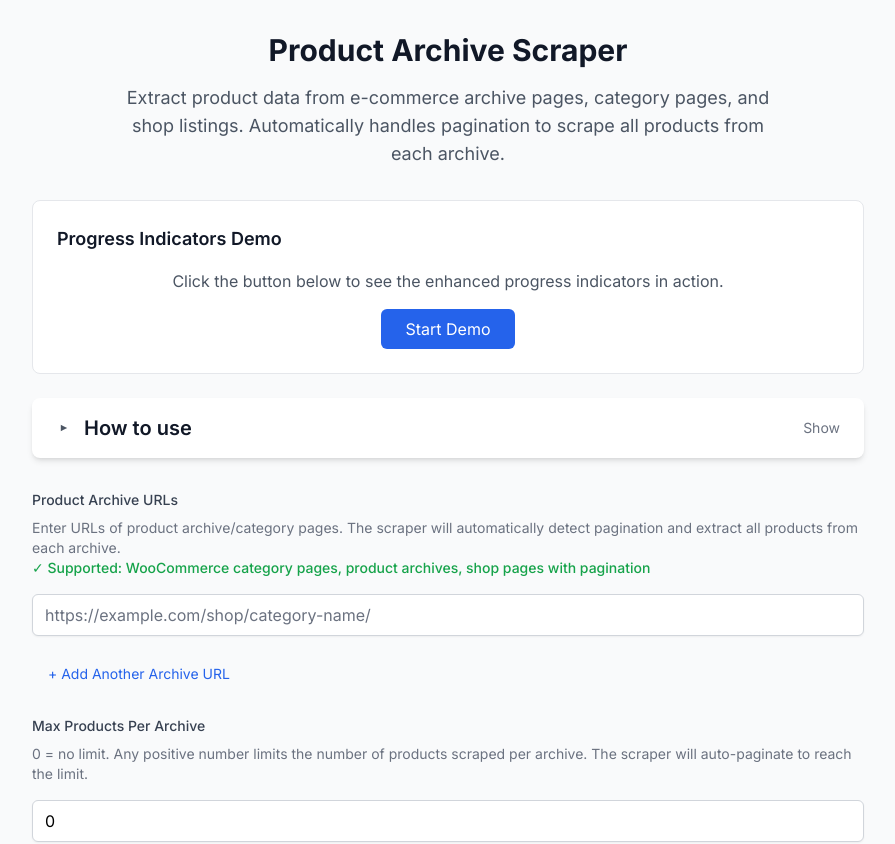
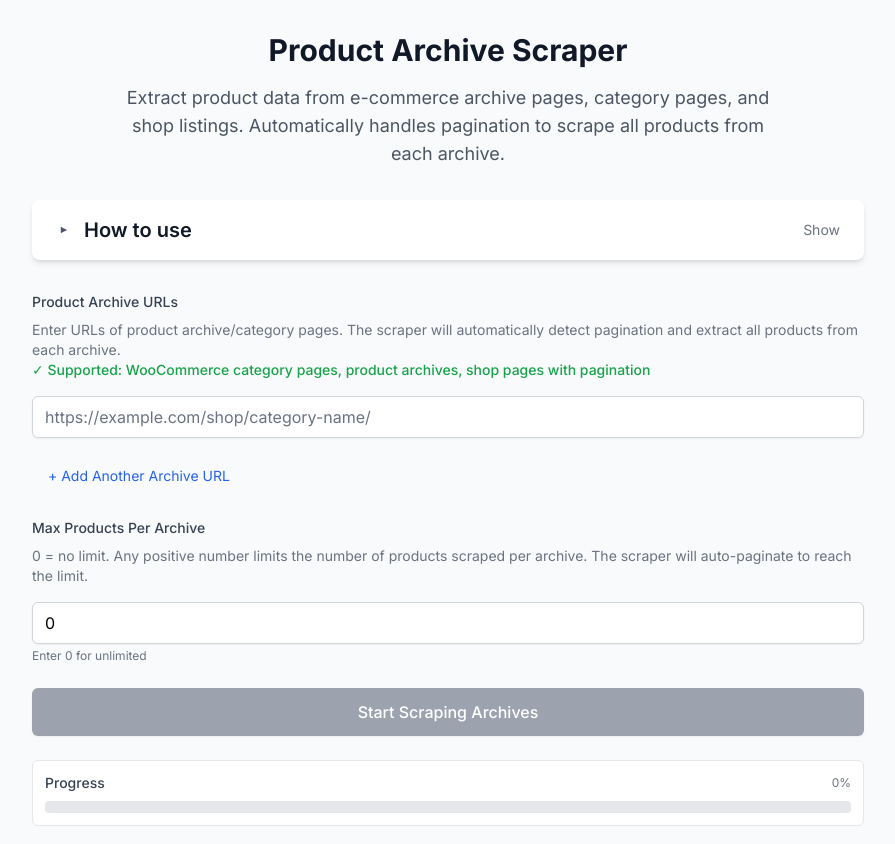
Before and after one commit to imriShCodeArt/general-web-scraper-be, a Next.js app: page / in a window 1280 px wide. Shown: the top 844 px of the page, without its empty margins (192-1087 px from the left). Built offline with nearby package versions, Linux system fonts and the light colour scheme.

Commit message:
chore: remove unused ProgressDemo component and references

```diff
--- a/src/app/page.tsx
+++ b/src/app/page.tsx
@@ -4,7 +4,6 @@ import { ScrapingForm } from '@/components/ScrapingForm';
 import { ScrapingResults } from '@/components/ScrapingResults';
 import { AttributeEditorModal } from '@/components/AttributeEditorModal';
 import { EnhancedProgressTracker } from '@/components/EnhancedProgressTracker';
-import { ProgressDemo } from '@/components/ProgressDemo';
 import { WooCommerceImport } from '@/components/WooCommerceImport';
 import { useState } from 'react';
 import { ScrapingJob, Product, AttributeEditProgress, ProductValidationReport } from '@/types';
@@ -101,8 +100,7 @@ export default function Home() {
           </p>
         </div>
 
-        {/* Progress Demo Component */}
-        <ProgressDemo />
+
 
         {/* How-To (Collapsible) */}
         <div className="bg-white rounded-lg shadow-md mb-8 overflow-hidden">
--- a/src/components/ProgressDemo.tsx
+++ /dev/null
@@ -1,197 +0,0 @@
-'use client';
-
-import { useState } from 'react';
-import { EnhancedProgressTracker } from './EnhancedProgressTracker';
-import { DetailedProgress, AttributeEditProgress } from '@/types';
-
-export function ProgressDemo() {
-  const [showDemo, setShowDemo] = useState(false);
-  const [demoProgress, setDemoProgress] = useState<DetailedProgress>({
-    overall: 0,
-    stage: 'initializing',
-    message: 'Starting demo...',
-    archives: { total: 3, processed: 0, current: 0 },
-    products: { total: 0, processed: 0, current: 0 }
-  });
-
-  const [demoAttributeProgress, setDemoAttributeProgress] = useState<AttributeEditProgress>({
-    totalProducts: 0,
-    processedProducts: 0,
-    message: 'Ready for demo'
-  });
-
-  const startDemo = () => {
-    setShowDemo(true);
-    setDemoProgress({
-      overall: 0,
-      stage: 'initializing',
-      message: 'Initializing scraping process...',
-      archives: { total: 3, processed: 0, current: 0 },
-      products: { total: 0, processed: 0, current: 0 }
-    });
-
-    // Simulate archive processing
-    setTimeout(() => {
-      setDemoProgress(prev => ({
-        ...prev,
-        stage: 'fetching_archives',
-        overall: 5,
-        message: 'Fetching archive pages...',
-        archives: { total: 3, processed: 0, current: 1 }
-      }));
-    }, 1000);
-
-    setTimeout(() => {
-      setDemoProgress(prev => ({
-        ...prev,
-        overall: 10,
-        message: 'Found 25 product URLs',
-        archives: { total: 3, processed: 3, current: 3 },
-        products: { total: 25, processed: 0, current: 0 }
-      }));
-    }, 2000);
-
-    setTimeout(() => {
-      setDemoProgress(prev => ({
-        ...prev,
-        stage: 'scraping_products',
-        overall: 15,
-        message: 'Starting product scraping...',
-        products: { total: 25, processed: 0, current: 0 }
-      }));
-    }, 3000);
-
-    // Simulate product scraping
-    let productCount = 0;
-    const productInterval = setInterval(() => {
-      productCount += 2;
-      if (productCount >= 25) {
-        clearInterval(productInterval);
-        setDemoProgress(prev => ({
-          ...prev,
-          overall: 90,
-          message: 'Scraped 25 products',
-          products: { total: 25, processed: 25, current: 25 }
-        }));
-
-        setTimeout(() => {
-          setDemoProgress(prev => ({
-            ...prev,
-            stage: 'generating_csv',
-            overall: 95,
-            message: 'Generating CSV files...'
-          }));
-        }, 1000);
-
-        setTimeout(() => {
-          setDemoProgress(prev => ({
-            ...prev,
-            overall: 100,
-            stage: 'complete',
-            message: 'Scraping completed successfully'
-          }));
-        }, 2000);
-      } else {
-        setDemoProgress(prev => ({
-          ...prev,
-          overall: Math.min(85, Math.round((productCount / 25) * 80) + 15),
-          message: `Scraped ${productCount} products...`,
-          products: { total: 25, processed: productCount, current: productCount },
-          currentProduct: {
-            url: `https://example.com/product-${productCount}`,
-            index: productCount - 1,
-            total: 25,
-            title: `Product ${productCount}`
-          }
-        }));
-      }
-    }, 500);
-
-    // Simulate attribute editing
-    setTimeout(() => {
-      setDemoAttributeProgress({
-        totalProducts: 8,
-        processedProducts: 0,
-        message: 'Starting attribute processing...'
-      });
-
-      let attrCount = 0;
-      const attrInterval = setInterval(() => {
-        attrCount += 1;
-        if (attrCount >= 8) {
-          clearInterval(attrInterval);
-          setDemoAttributeProgress(prev => ({
-            ...prev,
-            processedProducts: 8,
-            message: 'Attributes processed successfully'
-          }));
-        } else {
-          setDemoAttributeProgress(prev => ({
-            ...prev,
-            processedProducts: attrCount,
-            message: `Processing attribute ${attrCount}...`,
-            currentProduct: {
-              title: `Attribute ${attrCount}`,
-              index: attrCount - 1,
-              attributesCount: Math.floor(Math.random() * 5) + 1
-            }
-          }));
-        }
-      }, 300);
-    }, 8000);
-  };
-
-  const resetDemo = () => {
-    setShowDemo(false);
-    setDemoProgress({
-      overall: 0,
-      stage: 'initializing',
-      message: 'Starting demo...',
-      archives: { total: 3, processed: 0, current: 0 },
-      products: { total: 0, processed: 0, current: 0 }
-    });
-    setDemoAttributeProgress({
-      totalProducts: 0,
-      processedProducts: 0,
-      message: 'Ready for demo'
-    });
-  };
-
-  return (
-    <div className="bg-white border rounded-lg p-6 mb-6">
-      <h3 className="text-lg font-semibold text-gray-900 mb-4">Progress Indicators Demo</h3>
-
-      {!showDemo ? (
-        <div className="text-center">
-          <p className="text-gray-600 mb-4">
-            Click the button below to see the enhanced progress indicators in action.
-          </p>
-          <button
-            onClick={startDemo}
-            className="px-6 py-2 bg-blue-600 text-white rounded-md hover:bg-blue-700 focus:outline-none focus:ring-2 focus:ring-blue-500 focus:ring-offset-2"
-          >
-            Start Demo
-          </button>
-        </div>
-      ) : (
-        <div className="space-y-4">
-          <div className="flex justify-between items-center">
-            <span className="text-sm text-gray-600">Demo in progress...</span>
-            <button
-              onClick={resetDemo}
-              className="px-4 py-2 text-sm text-gray-600 hover:text-gray-800 border border-gray-300 rounded-md hover:bg-gray-50"
-            >
-              Reset Demo
-            </button>
-          </div>
-
-          <EnhancedProgressTracker
-            detailedProgress={demoProgress}
-            attributeEditProgress={demoAttributeProgress}
-            isVisible={true}
-          />
-        </div>
-      )}
-    </div>
-  );
-}
```
